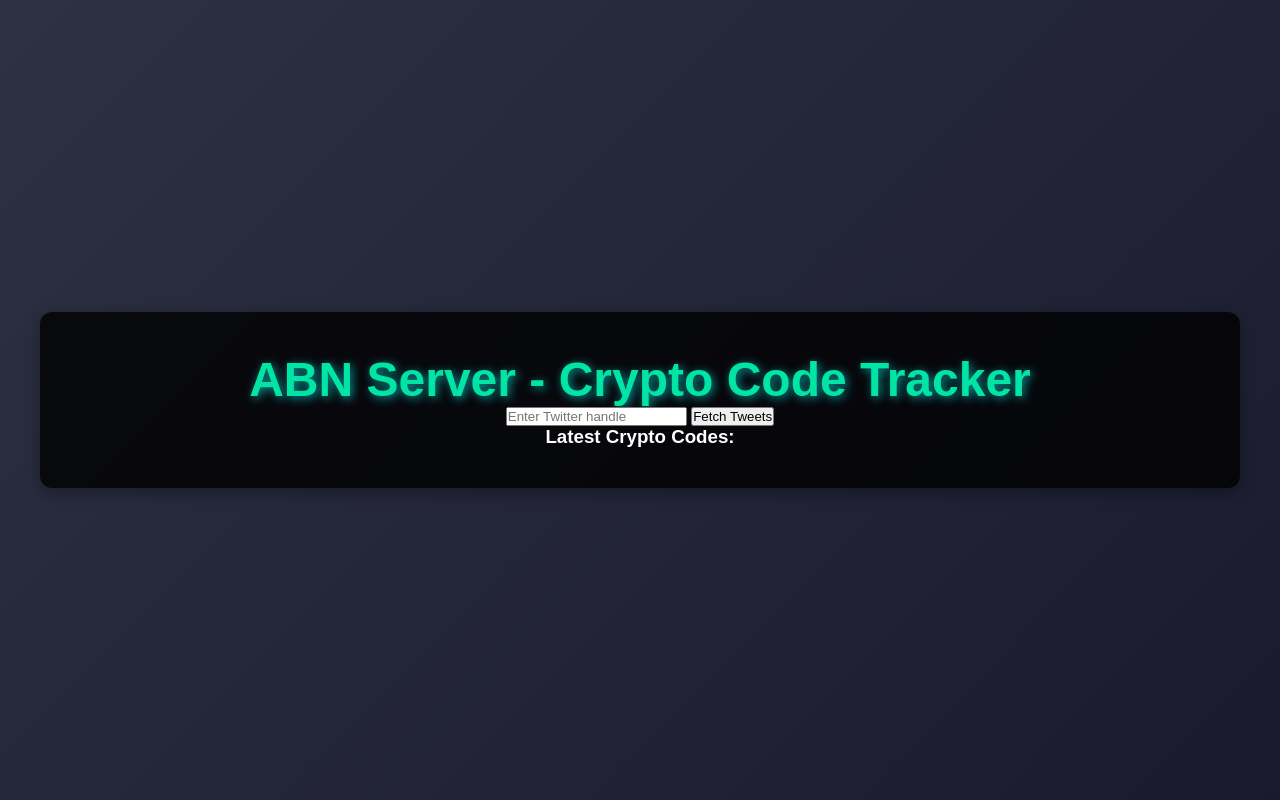
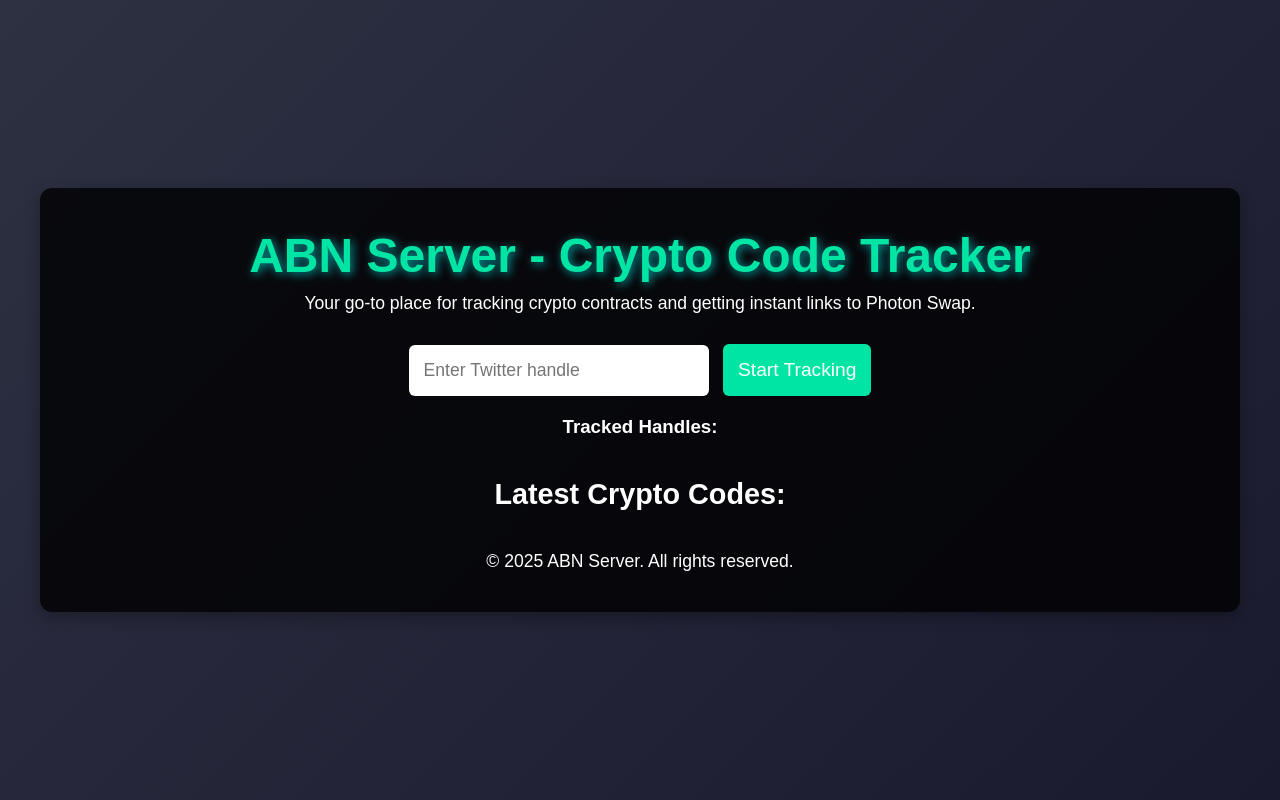
Before and after one commit to Holmesy1987/ABN, a website: page public/index.html in a window 1280 px wide. Drawn offline with Linux system fonts and the light colour scheme.

Commit message:
Update index.html

```diff
--- a/public/index.html
+++ b/public/index.html
@@ -5,22 +5,37 @@
   <meta name="viewport" content="width=device-width, initial-scale=1.0">
   <title>ABN Server - Crypto Tracker</title>
   <link rel="stylesheet" href="styles.css">
+  <!-- Add FontAwesome for icons (Photon button for example) -->
+  <link rel="stylesheet" href="https://cdnjs.cloudflare.com/ajax/libs/font-awesome/5.15.4/css/all.min.css">
 </head>
 <body>
   <div class="container">
-    <h1>ABN Server - Crypto Code Tracker</h1>
+    <header>
+      <h1>ABN Server - Crypto Code Tracker</h1>
+      <p>Your go-to place for tracking crypto contracts and getting instant links to Photon Swap.</p>
+    </header>
 
     <!-- Input field to enter Twitter handle -->
-    <div id="twitter-handle">
+    <div class="input-area">
       <input type="text" id="handle-input" placeholder="Enter Twitter handle" />
-      <button onclick="fetchTweets()">Fetch Tweets</button>
+      <button onclick="fetchTweets()">Start Tracking</button>
     </div>
 
-    <!-- Display extracted CA codes with Photon Swap links -->
-    <div id="crypto-codes">
+    <!-- Tracked Twitter Handles -->
+    <div class="tracked-list">
+      <h3>Tracked Handles:</h3>
+      <ul id="tracked-handles"></ul>
+    </div>
+
+    <!-- Display tweets with CAs and Photon Swap links -->
+    <div class="crypto-codes">
       <h3>Latest Crypto Codes:</h3>
-      <pre id="codes-output"></pre>
+      <div id="codes-output"></div>
     </div>
+
+    <footer>
+      <p>&copy; 2025 ABN Server. All rights reserved.</p>
+    </footer>
   </div>
 
   <script src="script.js"></script>
```
